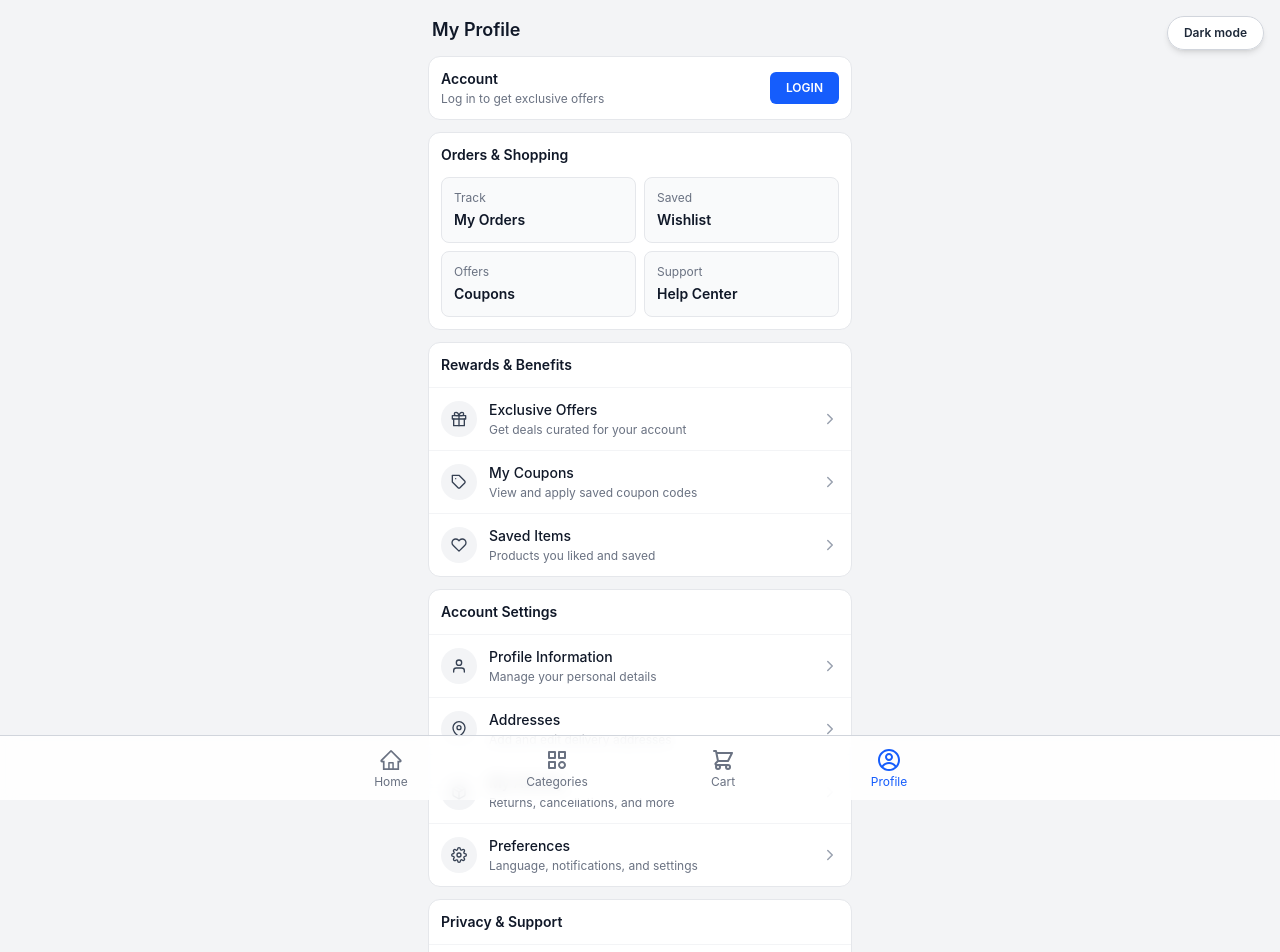
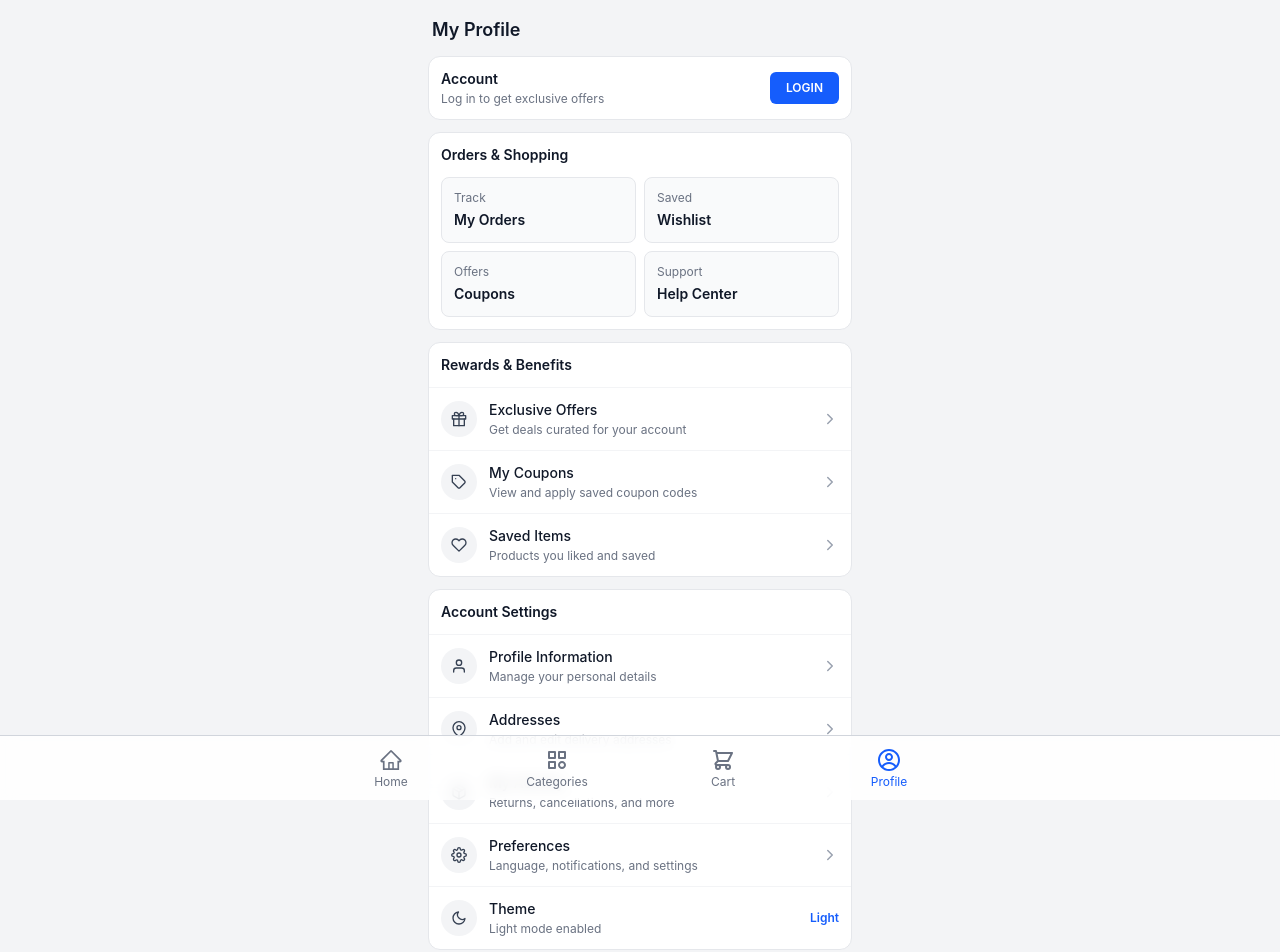
Before and after one commit to the6coders/Rufis-Ecommerce, a React (Vite) app: page /profile in a window 1280 px wide. Shown: the top 952 px of the page. Built offline with nearby package versions, Linux system fonts and the light colour scheme.

Commit message:
feat: move theme toggle to profile settings

```diff
--- a/src/App.jsx
+++ b/src/App.jsx
@@ -1,5 +1,5 @@
 import { BrowserRouter, Navigate, Route, Routes } from "react-router-dom";
-import { useEffect, useState } from "react";
+import { useEffect } from "react";
 
 import AdminLayout from "./admin/layout/AdminLayout";
 import ClientLayout from "./ClientSide/layout/ClientLayout";
@@ -22,38 +22,21 @@ import LoginPage from "./ClientSide/pages/LoginPage";
 import SignupPage from "./ClientSide/pages/SignupPage";
 
 function App() {
-  const getInitialTheme = () => {
-    if (typeof window === "undefined") return "light";
+  useEffect(() => {
+    const savedTheme = localStorage.getItem("theme");
+    const theme =
+      savedTheme === "light" || savedTheme === "dark"
+        ? savedTheme
+        : window.matchMedia("(prefers-color-scheme: dark)").matches
+          ? "dark"
+          : "light";
 
-    const savedTheme = localStorage.getItem("theme");
-    if (savedTheme === "light" || savedTheme === "dark") {
-      return savedTheme;
-    }
-
-    return window.matchMedia("(prefers-color-scheme: dark)").matches ? "dark" : "light";
-  };
-
-  const [theme, setTheme] = useState(getInitialTheme);
-
-  useEffect(() => {
     document.documentElement.classList.toggle("dark", theme === "dark");
     localStorage.setItem("theme", theme);
-  }, [theme]);
-
-  const toggleTheme = () => {
-    setTheme((prevTheme) => (prevTheme === "dark" ? "light" : "dark"));
-  };
+  }, []);
 
   return (
     <BrowserRouter>
-      <button
-        type="button"
-        onClick={toggleTheme}
-        aria-label="Toggle dark mode"
-        className="fixed top-4 right-4 z-[70] rounded-full border border-gray-300 bg-white/95 px-4 py-2 text-xs font-semibold text-gray-800 shadow-md backdrop-blur hover:bg-gray-50 transition-colors"
-      >
-        {theme === "dark" ? "Light mode" : "Dark mode"}
-      </button>
       <Routes>
 
         {/* CLIENT ROUTES WRAPPED IN LAYOUT */}
--- a/src/ClientSide/pages/LoginPage.jsx
+++ b/src/ClientSide/pages/LoginPage.jsx
@@ -1,5 +1,6 @@
 import { useState } from "react";
 import { Link, useNavigate } from "react-router-dom";
+import { FiEye, FiEyeOff } from "react-icons/fi";
 import { extractObject, loginUser } from "../../api/services";
 
 function LoginPage() {
@@ -85,9 +86,10 @@ function LoginPage() {
                                 <button
                                     type="button"
                                     onClick={() => setShowPassword((prev) => !prev)}
-                                    className="text-xs font-semibold text-blue-600 hover:text-blue-700"
+                                    aria-label={showPassword ? "Hide password" : "Show password"}
+                                    className="text-blue-600 hover:text-blue-700"
                                 >
-                                    {showPassword ? "Hide" : "Show"}
+                                    {showPassword ? <FiEyeOff size={16} /> : <FiEye size={16} />}
                                 </button>
                             </div>
                             <input
--- a/src/ClientSide/pages/ProfilePage.jsx
+++ b/src/ClientSide/pages/ProfilePage.jsx
@@ -1,5 +1,6 @@
 import { Link, useNavigate } from "react-router-dom";
-import { FiChevronRight, FiGift, FiHeart, FiMapPin, FiPackage, FiSettings, FiShield, FiTag, FiUser } from "react-icons/fi";
+import { useEffect, useState } from "react";
+import { FiChevronRight, FiGift, FiHeart, FiMapPin, FiMoon, FiPackage, FiSettings, FiShield, FiSun, FiTag, FiUser } from "react-icons/fi";
 import Footer from "../components/footer";
 
 function ProfileRow({ icon: Icon, title, subtitle }) {
@@ -25,6 +26,18 @@ function ProfilePage() {
     const userId = localStorage.getItem("client_user_id") || localStorage.getItem("user_id") || "";
     const userName = localStorage.getItem("user_name") || "";
     const isLoggedIn = Boolean(userId);
+    const [theme, setTheme] = useState(() => {
+        const savedTheme = localStorage.getItem("theme");
+        if (savedTheme === "light" || savedTheme === "dark") {
+            return savedTheme;
+        }
+        return window.matchMedia("(prefers-color-scheme: dark)").matches ? "dark" : "light";
+    });
+
+    useEffect(() => {
+        document.documentElement.classList.toggle("dark", theme === "dark");
+        localStorage.setItem("theme", theme);
+    }, [theme]);
 
     const handleLogout = () => {
         localStorage.removeItem("client_user_id");
@@ -99,6 +112,24 @@ function ProfilePage() {
                     <ProfileRow icon={FiMapPin} title="Addresses" subtitle="Add and edit delivery addresses" />
                     <ProfileRow icon={FiPackage} title="My Activity" subtitle="Returns, cancellations, and more" />
                     <ProfileRow icon={FiSettings} title="Preferences" subtitle="Language, notifications, and settings" />
+                    <button
+                        type="button"
+                        onClick={() => setTheme((prevTheme) => (prevTheme === "dark" ? "light" : "dark"))}
+                        className="w-full flex items-center gap-3 px-3 py-3 text-left hover:bg-gray-50 transition-colors"
+                    >
+                        <span className="w-9 h-9 rounded-full bg-gray-100 text-gray-700 flex items-center justify-center shrink-0">
+                            {theme === "dark" ? <FiSun size={16} /> : <FiMoon size={16} />}
+                        </span>
+                        <span className="min-w-0 flex-1">
+                            <p className="text-sm font-medium text-gray-900">Theme</p>
+                            <p className="text-xs text-gray-500 mt-0.5">
+                                {theme === "dark" ? "Dark mode enabled" : "Light mode enabled"}
+                            </p>
+                        </span>
+                        <span className="text-xs font-semibold text-blue-600">
+                            {theme === "dark" ? "Dark" : "Light"}
+                        </span>
+                    </button>
                 </section>
 
                 <section className="bg-white rounded-xl border border-gray-200 divide-y divide-gray-100">
--- a/src/ClientSide/pages/SignupPage.jsx
+++ b/src/ClientSide/pages/SignupPage.jsx
@@ -1,5 +1,6 @@
 import { useState } from "react";
 import { Link, useNavigate } from "react-router-dom";
+import { FiEye, FiEyeOff } from "react-icons/fi";
 import { createUser, extractObject } from "../../api/services";
 
 function SignupPage() {
@@ -136,9 +137,10 @@ function SignupPage() {
                                 <button
                                     type="button"
                                     onClick={() => setShowPassword((prev) => !prev)}
-                                    className="text-xs font-semibold text-blue-600 hover:text-blue-700"
+                                    aria-label={showPassword ? "Hide password" : "Show password"}
+                                    className="text-blue-600 hover:text-blue-700"
                                 >
-                                    {showPassword ? "Hide" : "Show"}
+                                    {showPassword ? <FiEyeOff size={16} /> : <FiEye size={16} />}
                                 </button>
                             </div>
                             <input
@@ -158,9 +160,10 @@ function SignupPage() {
                                 <button
                                     type="button"
                                     onClick={() => setShowConfirmPassword((prev) => !prev)}
-                                    className="text-xs font-semibold text-blue-600 hover:text-blue-700"
+                                    aria-label={showConfirmPassword ? "Hide password" : "Show password"}
+                                    className="text-blue-600 hover:text-blue-700"
                                 >
-                                    {showConfirmPassword ? "Hide" : "Show"}
+                                    {showConfirmPassword ? <FiEyeOff size={16} /> : <FiEye size={16} />}
                                 </button>
                             </div>
                             <input
```
